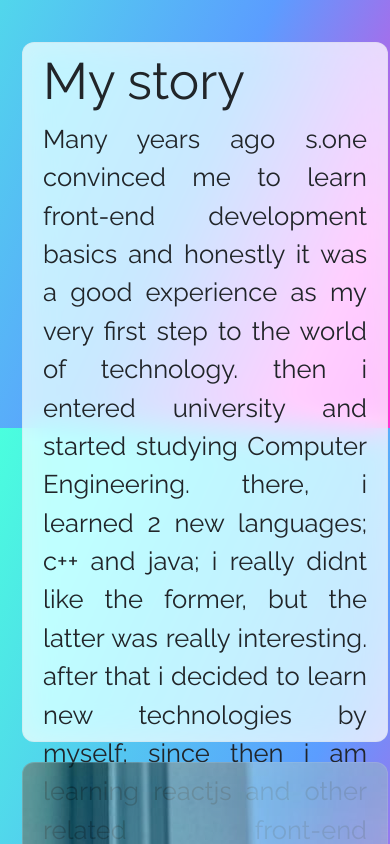
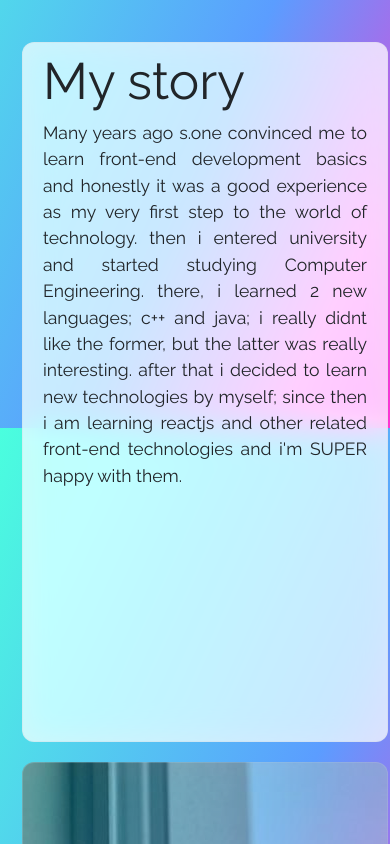
Before and after one commit to alivarastepour/personal-blog, a React (Create React App) app: page / in a window 390 px wide. Shown: the part 1260-2104 px from the top of the page. Built offline with nearby package versions, Linux system fonts and the light colour scheme.

Commit message:
About RWD improvement

```diff
--- a/src/Components/About/styles.scss
+++ b/src/Components/About/styles.scss
@@ -42,8 +42,9 @@
   .flex-item-About > .card1-body{
     font-size: 1.6rem;
   }
-  .flex-container-about{
-    margin-left: 0;
-    margin-right: 0;
+}
+@media only screen and (max-width: 460px){
+  .flex-item-About > .card1-body{
+    font-size: 1.1rem;
   }
 }
```
